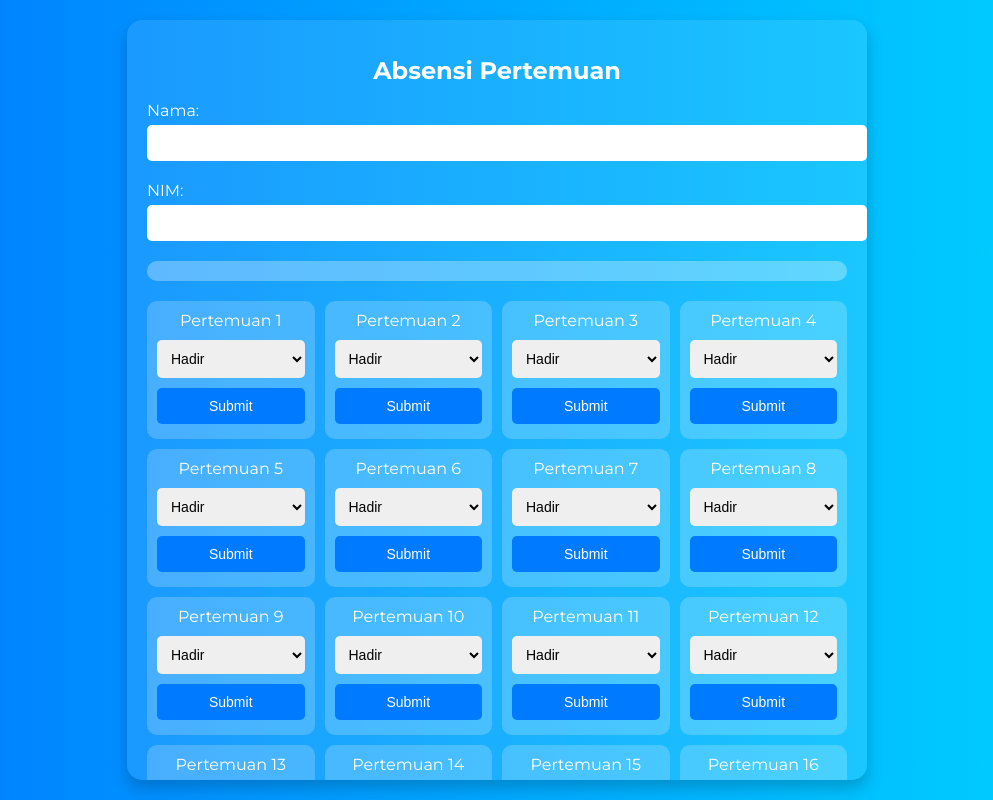
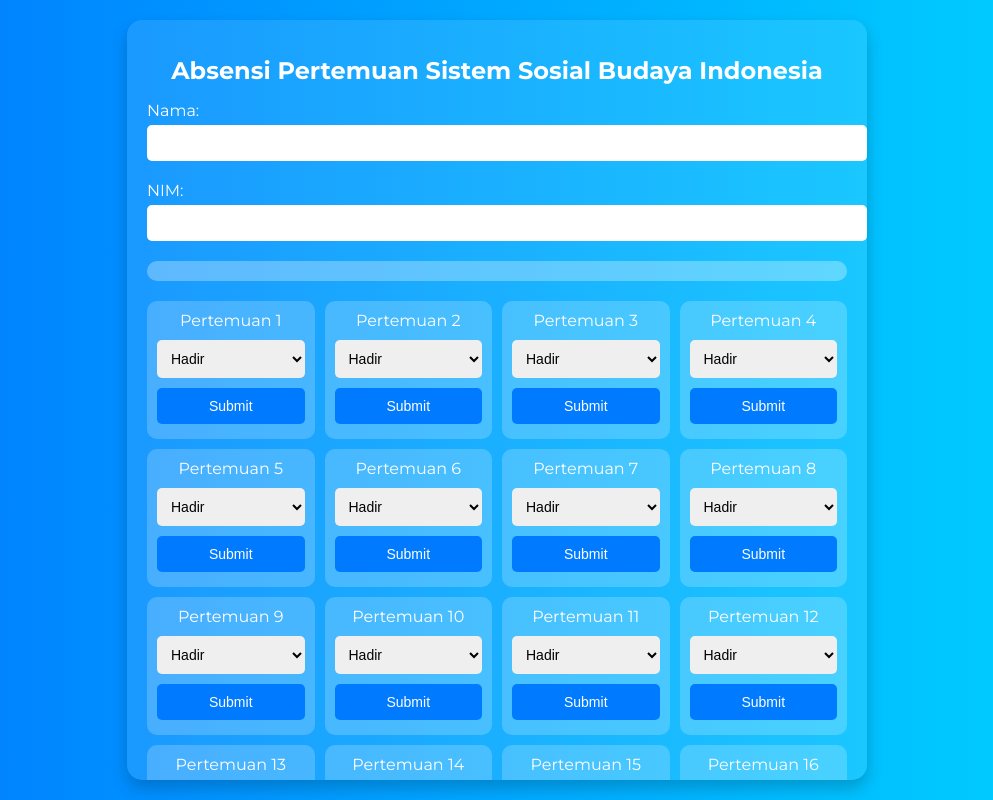
Before and after one commit to NatsssssP1/absen4, a plain HTML site: page index.html/index.html in a window 1280 px wide. Shown: the whole page, without its empty margins (143-1136 px from the left). Drawn offline with Linux system fonts and the light colour scheme.

Commit message:
Update index.html

```diff
--- a/index.html/index.html
+++ b/index.html/index.html
@@ -3,7 +3,7 @@
 <head>
     <meta charset="UTF-8">
     <meta name="viewport" content="width=device-width, initial-scale=1.0">
-    <title>Form Absensi 16 Pertemuan</title>
+    <title>Form Absensi Sistem Sosial Budaya Indonesia</title>
     <link href="https://fonts.googleapis.com/css2?family=Montserrat:wght@400;700&display=swap" rel="stylesheet">
     <style>
         body {
@@ -95,7 +95,7 @@
 </head>
 <body>
     <div class="container">
-        <h1>Absensi Pertemuan</h1>
+        <h1>Absensi Pertemuan Sistem Sosial Budaya Indonesia</h1>
         <div class="form-group">
             <label for="nama">Nama:</label>
             <input type="text" id="nama" name="nama">
```
